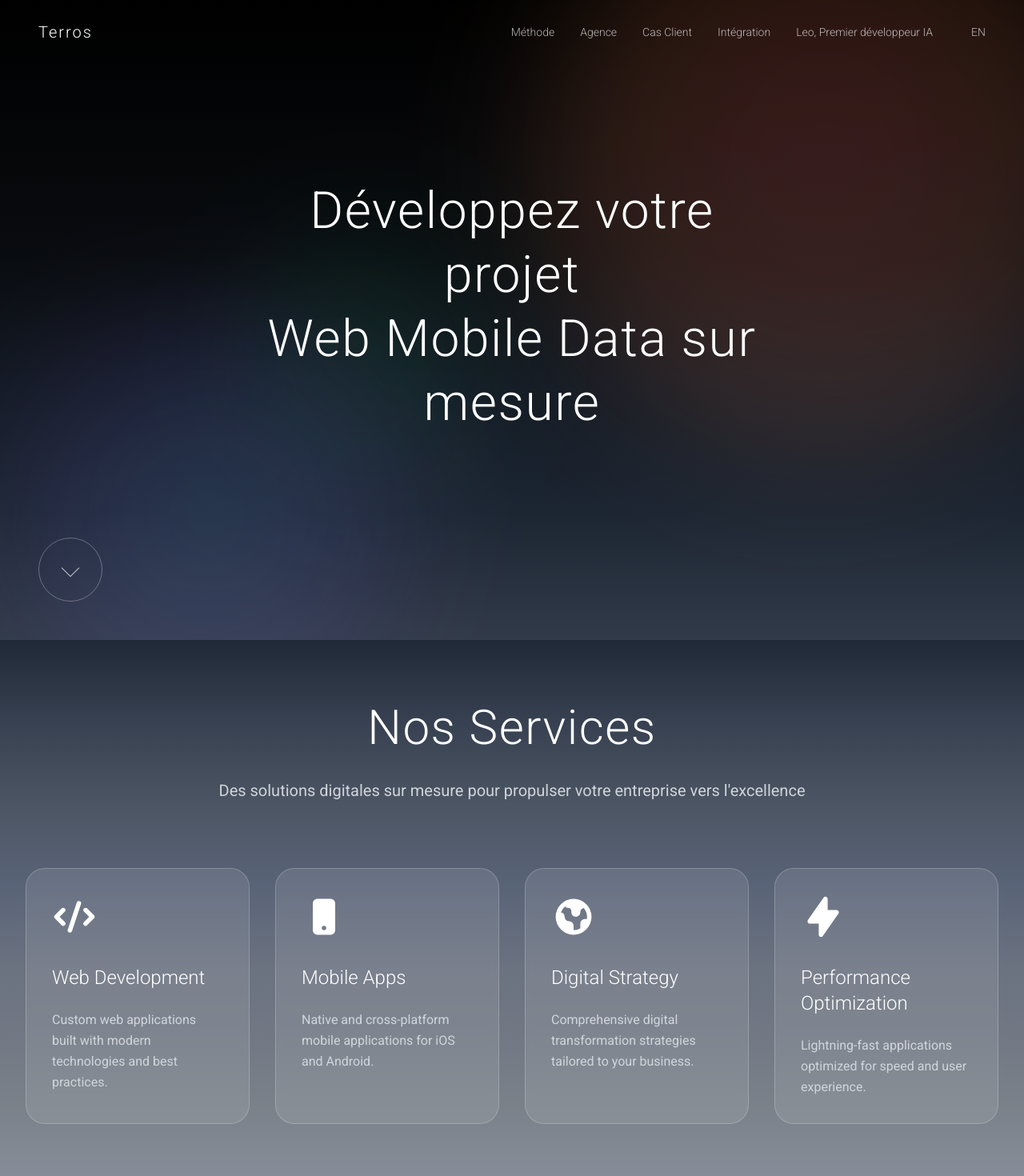
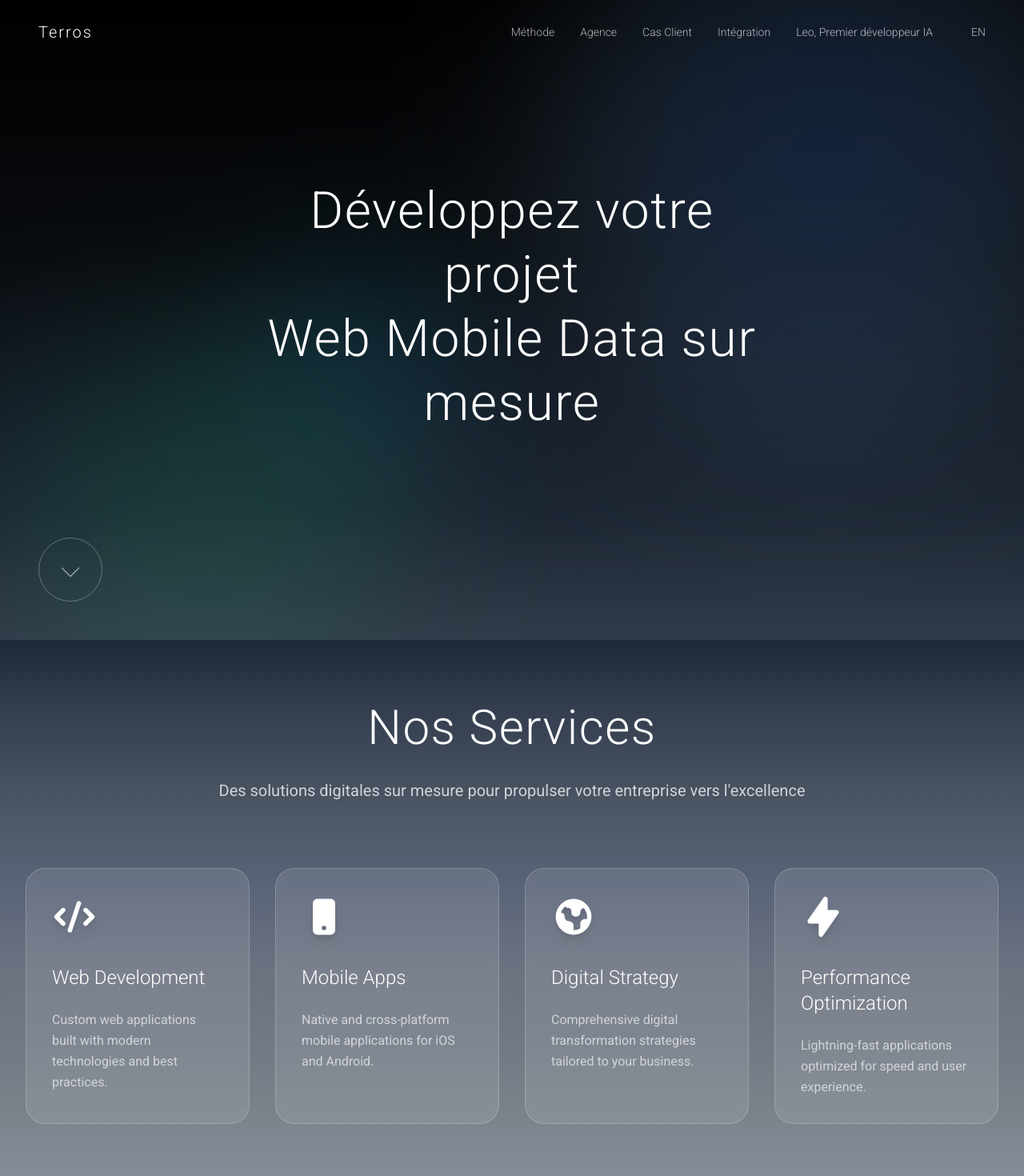
Before and after one commit to charlotteforte/test11, a React (Vite) app: page / in a window 1280 px wide. Shown: the top 1470 px of the page at 80% size. Built offline with nearby package versions, Linux system fonts and the light colour scheme.

Commit message:
helloleo: refactor: update color palette and hover effects with blue-green theme

```diff
--- a/src/components/About.tsx
+++ b/src/components/About.tsx
@@ -34,25 +34,32 @@ const About = () => {
             <div className="grid grid-cols-2 gap-8">
               {stats.map((stat, index) => {
                 const accentColors = [
-                  'hover:from-red-500/20 hover:to-orange-500/10',
-                  'hover:from-blue-500/20 hover:to-purple-500/10',
-                  'hover:from-green-500/20 hover:to-emerald-500/10',
-                  'hover:from-purple-500/20 hover:to-pink-500/10'
+                  'hover:from-blue-500/25 hover:to-cyan-500/15',
+                  'hover:from-emerald-500/25 hover:to-teal-500/15',
+                  'hover:from-sky-500/25 hover:to-blue-500/15',
+                  'hover:from-teal-500/25 hover:to-green-500/15'
+                ]
+                const borderColors = [
+                  'hover:border-blue-400/50',
+                  'hover:border-emerald-400/50',
+                  'hover:border-sky-400/50',
+                  'hover:border-teal-400/50'
                 ]
                 return (
                   <motion.div
                     key={stat.label}
-                    className={`text-center p-6 bg-white/30 backdrop-blur-sm rounded-2xl border border-white/40 hover:bg-gradient-to-br ${accentColors[index]} transition-all duration-300 group overflow-hidden relative`}
+                    className={`text-center p-6 bg-white/30 backdrop-blur-sm rounded-2xl border border-white/40 ${borderColors[index]} hover:bg-gradient-to-br ${accentColors[index]} transition-all duration-500 group overflow-hidden relative hover:shadow-xl hover:shadow-blue-500/10`}
                     initial={{ opacity: 0, y: 30 }}
                     whileInView={{ opacity: 1, y: 0 }}
                     transition={{ delay: index * 0.1, duration: 0.6 }}
                     viewport={{ once: true }}
-                    whileHover={{ y: -5, scale: 1.02 }}
+                    whileHover={{ y: -8, scale: 1.05 }}
                   >
-                    <div className="text-4xl font-light text-white mb-3 relative z-10">
+                    <div className="absolute inset-0 bg-gradient-to-t from-black/10 to-transparent rounded-2xl opacity-0 group-hover:opacity-100 transition-opacity duration-500" />
+                    <div className="text-4xl font-light text-white mb-3 relative z-10 group-hover:scale-110 transition-transform duration-500">
                       {stat.number}
                     </div>
-                    <div className="text-white font-medium relative z-10">
+                    <div className="text-white font-medium relative z-10 group-hover:text-gray-100 transition-colors duration-500">
                       {stat.label}
                     </div>
                   </motion.div>
--- a/src/components/Hero.tsx
+++ b/src/components/Hero.tsx
@@ -22,9 +22,9 @@ const Hero = () => {
       {/* Animated shapes */}
       <div className="absolute inset-0 overflow-hidden">
         <motion.div
-          className="absolute w-[800px] h-[800px] rounded-full opacity-70 blur-[60px]"
+          className="absolute w-[800px] h-[800px] rounded-full opacity-60 blur-[80px]"
           style={{
-            background: 'radial-gradient(circle, rgba(255, 107, 107, 0.3) 0%, rgba(255, 142, 83, 0.2) 50%, transparent 70%)',
+            background: 'radial-gradient(circle, rgba(59, 130, 246, 0.4) 0%, rgba(147, 197, 253, 0.2) 50%, transparent 70%)',
             top: '-20%',
             right: '-10%'
           }}
@@ -42,9 +42,9 @@ const Hero = () => {
         />
 
         <motion.div
-          className="absolute w-[600px] h-[600px] rounded-full opacity-60 blur-[60px]"
+          className="absolute w-[600px] h-[600px] rounded-full opacity-50 blur-[80px]"
           style={{
-            background: 'radial-gradient(circle, rgba(96, 165, 250, 0.25) 0%, rgba(139, 92, 246, 0.15) 50%, transparent 70%)',
+            background: 'radial-gradient(circle, rgba(34, 197, 94, 0.3) 0%, rgba(16, 185, 129, 0.2) 50%, transparent 70%)',
             bottom: '-15%',
             left: '-5%'
           }}
@@ -63,9 +63,9 @@ const Hero = () => {
         />
 
         <motion.div
-          className="absolute w-[400px] h-[400px] rounded-full opacity-50 blur-[60px]"
+          className="absolute w-[400px] h-[400px] rounded-full opacity-40 blur-[60px]"
           style={{
-            background: 'radial-gradient(circle, rgba(34, 197, 94, 0.2) 0%, rgba(16, 185, 129, 0.1) 50%, transparent 70%)',
+            background: 'radial-gradient(circle, rgba(14, 165, 233, 0.25) 0%, rgba(6, 182, 212, 0.15) 50%, transparent 70%)',
             top: '30%',
             left: '20%'
           }}
--- a/src/components/Services.tsx
+++ b/src/components/Services.tsx
@@ -50,33 +50,40 @@ const Services = () => {
         <div className="grid grid-cols-1 md:grid-cols-2 lg:grid-cols-4 gap-8">
           {services.map((service, index) => {
             const accentColors = [
-              'from-red-500/20 to-orange-500/10',
-              'from-blue-500/20 to-purple-500/10',
-              'from-green-500/20 to-emerald-500/10',
-              'from-purple-500/20 to-pink-500/10'
+              'from-blue-500/15 to-cyan-500/10',
+              'from-emerald-500/15 to-teal-500/10',
+              'from-sky-500/15 to-blue-500/10',
+              'from-teal-500/15 to-green-500/10'
             ]
             const hoverColors = [
-              'group-hover:from-red-500/30 group-hover:to-orange-500/20',
-              'group-hover:from-blue-500/30 group-hover:to-purple-500/20',
-              'group-hover:from-green-500/30 group-hover:to-emerald-500/20',
-              'group-hover:from-purple-500/30 group-hover:to-pink-500/20'
+              'group-hover:from-blue-500/25 group-hover:to-cyan-500/20',
+              'group-hover:from-emerald-500/25 group-hover:to-teal-500/20',
+              'group-hover:from-sky-500/25 group-hover:to-blue-500/20',
+              'group-hover:from-teal-500/25 group-hover:to-green-500/20'
+            ]
+            const borderColors = [
+              'group-hover:border-blue-400/40',
+              'group-hover:border-emerald-400/40',
+              'group-hover:border-sky-400/40',
+              'group-hover:border-teal-400/40'
             ]
             return (
               <motion.div
                 key={service.title}
-                className="relative bg-white/10 backdrop-blur-sm p-8 rounded-3xl border border-white/20 hover:bg-white/20 transition-all duration-500 group overflow-hidden"
+                className={`relative bg-white/10 backdrop-blur-sm p-8 rounded-3xl border border-white/20 ${borderColors[index]} transition-all duration-700 group overflow-hidden hover:shadow-2xl hover:shadow-blue-500/10`}
                 initial={{ opacity: 0, y: 50 }}
                 whileInView={{ opacity: 1, y: 0 }}
                 transition={{ delay: index * 0.15, duration: 0.8 }}
                 viewport={{ once: true }}
-                whileHover={{ y: -15, scale: 1.02 }}
+                whileHover={{ y: -20, scale: 1.03 }}
               >
-                <div className={`absolute inset-0 bg-gradient-to-br ${accentColors[index]} ${hoverColors[index]} rounded-3xl opacity-0 group-hover:opacity-100 transition-opacity duration-500`} />
-                <service.icon className={`w-14 h-14 text-white mb-8 relative z-10 group-hover:scale-110 transition-transform duration-300`} />
-                <h3 className="text-2xl font-light text-white mb-6 relative z-10">
+                <div className={`absolute inset-0 bg-gradient-to-br ${accentColors[index]} ${hoverColors[index]} rounded-3xl opacity-0 group-hover:opacity-100 transition-all duration-700`} />
+                <div className="absolute inset-0 bg-gradient-to-t from-black/5 to-transparent rounded-3xl opacity-0 group-hover:opacity-100 transition-opacity duration-700" />
+                <service.icon className={`w-14 h-14 text-white mb-8 relative z-10 group-hover:scale-125 transition-all duration-500 drop-shadow-lg`} />
+                <h3 className="text-2xl font-light text-white mb-6 relative z-10 group-hover:text-white transition-colors duration-500">
                   {service.title}
                 </h3>
-                <p className="text-gray-300 leading-relaxed relative z-10 group-hover:text-white transition-colors duration-300">
+                <p className="text-gray-300 leading-relaxed relative z-10 group-hover:text-gray-100 transition-colors duration-500">
                   {service.description}
                 </p>
               </motion.div>
--- a/src/pages/MethodPage.tsx
+++ b/src/pages/MethodPage.tsx
@@ -63,48 +63,55 @@ const MethodPage = () => {
           <div className="grid grid-cols-1 md:grid-cols-2 gap-12">
             {steps.map((step, index) => {
               const accentColors = [
-                'from-red-500/20 to-orange-500/10',
-                'from-blue-500/20 to-purple-500/10',
-                'from-green-500/20 to-emerald-500/10',
-                'from-purple-500/20 to-pink-500/10'
+                'from-blue-500/20 to-cyan-500/10',
+                'from-emerald-500/20 to-teal-500/10',
+                'from-sky-500/20 to-blue-500/10',
+                'from-teal-500/20 to-green-500/10'
               ]
               const hoverColors = [
-                'group-hover:from-red-500/30 group-hover:to-orange-500/20',
-                'group-hover:from-blue-500/30 group-hover:to-purple-500/20',
-                'group-hover:from-green-500/30 group-hover:to-emerald-500/20',
-                'group-hover:from-purple-500/30 group-hover:to-pink-500/20'
+                'group-hover:from-blue-500/30 group-hover:to-cyan-500/20',
+                'group-hover:from-emerald-500/30 group-hover:to-teal-500/20',
+                'group-hover:from-sky-500/30 group-hover:to-blue-500/20',
+                'group-hover:from-teal-500/30 group-hover:to-green-500/20'
               ]
               const numberColors = [
-                'group-hover:bg-gradient-to-r group-hover:from-red-500 group-hover:to-orange-500',
-                'group-hover:bg-gradient-to-r group-hover:from-blue-500 group-hover:to-purple-500',
-                'group-hover:bg-gradient-to-r group-hover:from-green-500 group-hover:to-emerald-500',
-                'group-hover:bg-gradient-to-r group-hover:from-purple-500 group-hover:to-pink-500'
+                'group-hover:bg-gradient-to-r group-hover:from-blue-500 group-hover:to-cyan-500',
+                'group-hover:bg-gradient-to-r group-hover:from-emerald-500 group-hover:to-teal-500',
+                'group-hover:bg-gradient-to-r group-hover:from-sky-500 group-hover:to-blue-500',
+                'group-hover:bg-gradient-to-r group-hover:from-teal-500 group-hover:to-green-500'
+              ]
+              const borderColors = [
+                'group-hover:border-blue-400/40',
+                'group-hover:border-emerald-400/40',
+                'group-hover:border-sky-400/40',
+                'group-hover:border-teal-400/40'
               ]
               return (
                 <motion.div
                   key={step.number}
-                  className="relative bg-white/10 backdrop-blur-sm p-8 rounded-3xl border border-white/20 hover:bg-white/20 transition-all duration-500 group overflow-hidden"
+                  className={`relative bg-white/10 backdrop-blur-sm p-8 rounded-3xl border border-white/20 ${borderColors[index]} transition-all duration-700 group overflow-hidden hover:shadow-2xl hover:shadow-blue-500/10`}
                   initial={{ opacity: 0, y: 50 }}
                   whileInView={{ opacity: 1, y: 0 }}
                   transition={{ delay: index * 0.2, duration: 0.8 }}
                   viewport={{ once: true }}
-                  whileHover={{ y: -10, scale: 1.02 }}
+                  whileHover={{ y: -15, scale: 1.03 }}
                 >
-                  <div className={`absolute inset-0 bg-gradient-to-br ${accentColors[index]} ${hoverColors[index]} rounded-3xl opacity-0 group-hover:opacity-100 transition-opacity duration-500`} />
+                  <div className={`absolute inset-0 bg-gradient-to-br ${accentColors[index]} ${hoverColors[index]} rounded-3xl opacity-0 group-hover:opacity-100 transition-all duration-700`} />
+                  <div className="absolute inset-0 bg-gradient-to-t from-black/5 to-transparent rounded-3xl opacity-0 group-hover:opacity-100 transition-opacity duration-700" />
 
                   <div className="flex items-start space-x-6 relative z-10">
                     <div className="flex-shrink-0">
-                      <div className={`w-16 h-16 bg-white/20 ${numberColors[index]} rounded-full flex items-center justify-center mb-4 group-hover:scale-110 transition-all duration-300`}>
+                      <div className={`w-16 h-16 bg-white/20 ${numberColors[index]} rounded-full flex items-center justify-center mb-4 group-hover:scale-125 transition-all duration-500 shadow-lg group-hover:shadow-xl`}>
                         <span className="text-2xl font-light text-white">{step.number}</span>
                       </div>
-                      <step.icon className="w-12 h-12 text-white mx-auto group-hover:scale-110 transition-transform duration-300" />
+                      <step.icon className="w-12 h-12 text-white mx-auto group-hover:scale-125 transition-transform duration-500 drop-shadow-lg" />
                     </div>
 
                     <div className="flex-1">
-                      <h3 className="text-2xl font-light text-white mb-4 group-hover:text-white transition-colors duration-300">
+                      <h3 className="text-2xl font-light text-white mb-4 group-hover:text-white transition-colors duration-500">
                         {step.title}
                       </h3>
-                      <p className="text-gray-300 leading-relaxed group-hover:text-white transition-colors duration-300">
+                      <p className="text-gray-300 leading-relaxed group-hover:text-gray-100 transition-colors duration-500">
                         {step.description}
                       </p>
                     </div>
```
Also changed, not shown: src/components/Contact.tsx (+4 -3 lines).
